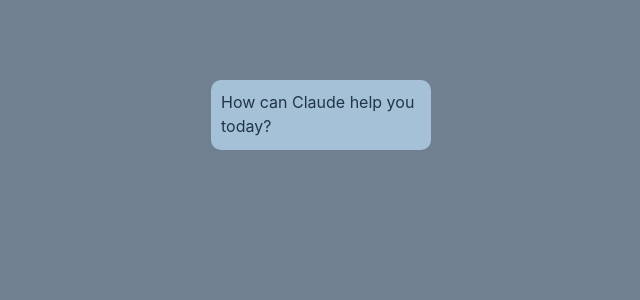
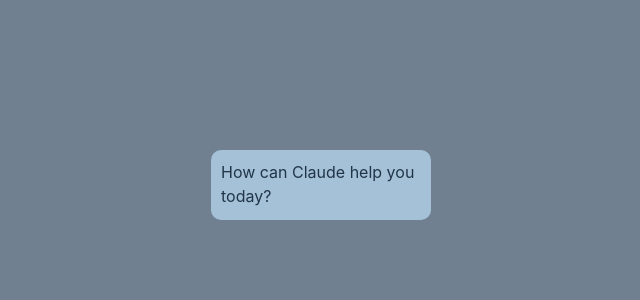
Before and after one commit to joeyskuo/irregular-gpt, a React (Vite) app: page / in a window 1280 px wide. Shown: the top 300 px of the page, without its empty margins (179-819 px from the left). Built offline with nearby package versions, Linux system fonts and the light colour scheme; no server answers.

Commit message:
message-container height set to 500px

```diff
--- a/src/components/chatContainer/ChatContainer.css
+++ b/src/components/chatContainer/ChatContainer.css
@@ -17,7 +17,7 @@
 
 .message-container {
     width: 500px;
-    height: 80%;
+    height: 500px;
 
     padding: 25px;
 }
```
